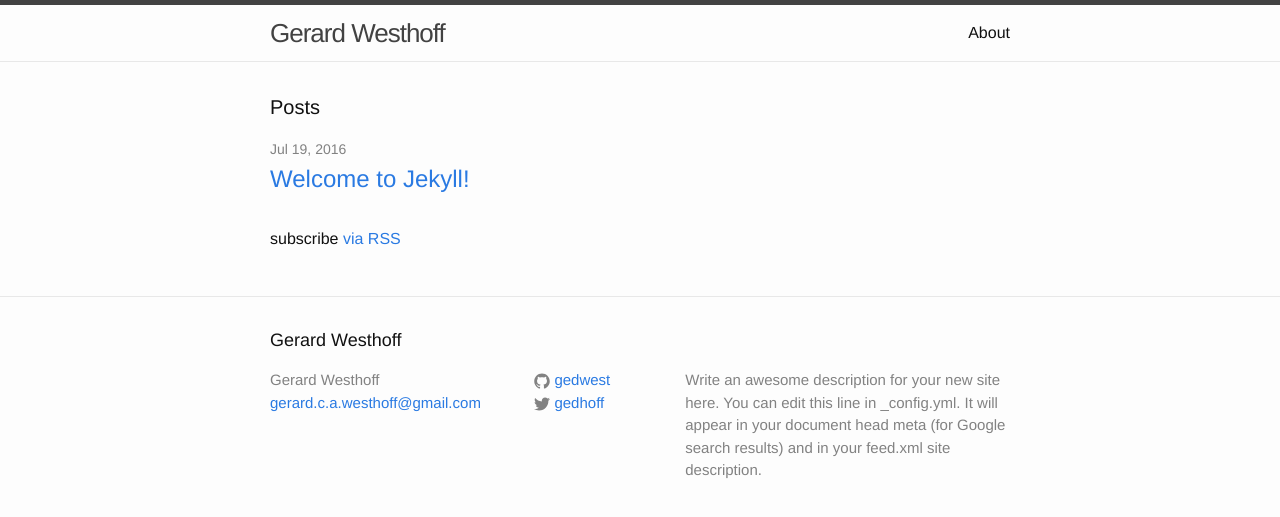
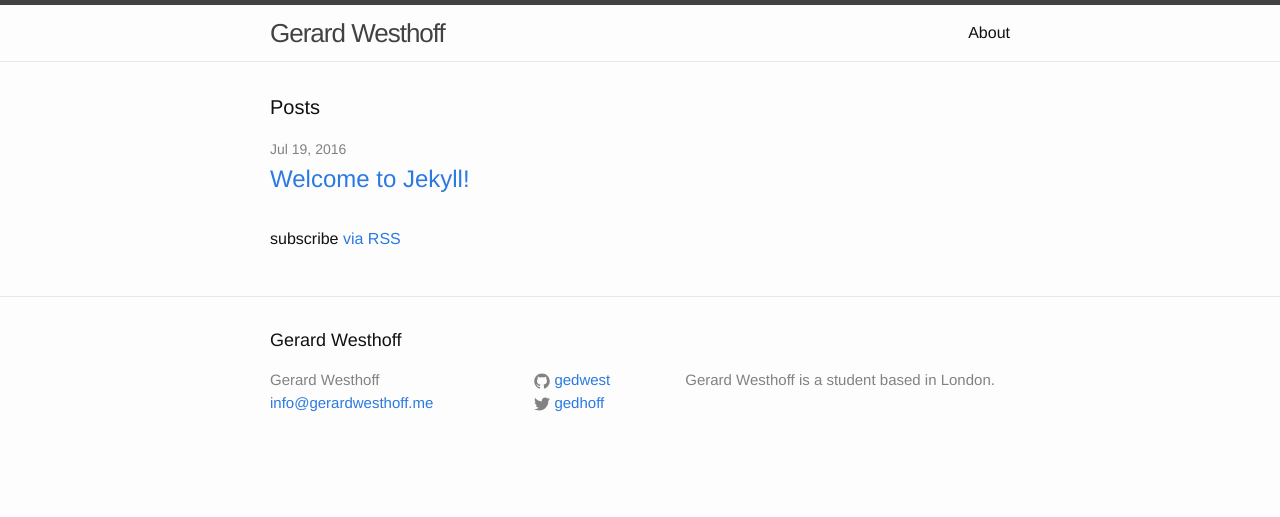
Before and after one commit to gedwest/gedwest.github.ioOLD, a Jekyll site: the page built from index.html, in a window 1280 px wide. Shown: the top 517 px of the page. Built offline with Jekyll 4.4.1, drawn with Linux system fonts in a browser that asks for light colours.

Commit message:
Update _config.yml

```diff
--- a/_config.yml
+++ b/_config.yml
@@ -7,13 +7,12 @@
 
 # Site settings
 title: Gerard Westhoff
-email: gerard.c.a.westhoff@gmail.com
+email: info@gerardwesthoff.me
 description: > # this means to ignore newlines until "baseurl:"
-  Write an awesome description for your new site here. You can edit this
-  line in _config.yml. It will appear in your document head meta (for
-  Google search results) and in your feed.xml site description.
+  Gerard Westhoff is a student based in London.
+
 baseurl: "" # the subpath of your site, e.g. /blog
-url: "http://yourdomain.com" # the base hostname & protocol for your site
+url: "http://www.gerardwesthoff.me" # the base hostname & protocol for your site
 twitter_username: gedhoff
 github_username:  gedwest
 
```
